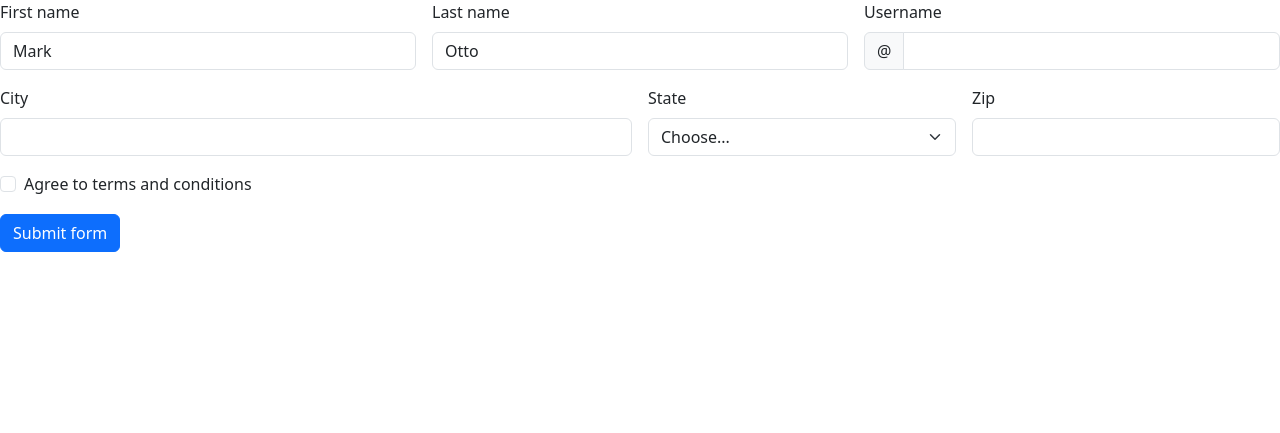
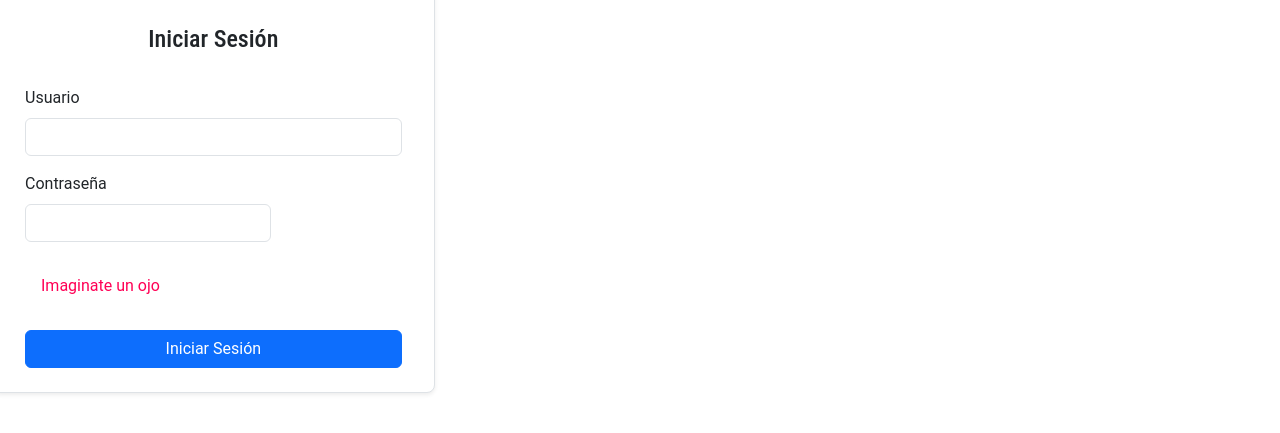
Before and after one commit to The0n1onGuy/Proyecto_Privada, a PHP site: page / in a window 1280 px wide. Shown: the top 433 px of the page. Run offline with PHP 8.4, Linux system fonts and the light colour scheme.

Commit message:
corrigiendo el index.php

```diff
--- a/index.php
+++ b/index.php
@@ -5,93 +5,48 @@
     <meta name="viewport" content="width=device-width, initial-scale=1.0">
         <link href="https://cdn.jsdelivr.net/npm/bootstrap@5.3.8/dist/css/bootstrap.min.css" rel="stylesheet" integrity="sha384-sRIl4kxILFvY47J16cr9ZwB07vP4J8+LH7qKQnuqkuIAvNWLzeN8tE5YBujZqJLB" crossorigin="anonymous">
     <title>PH Login</title>
+    <link rel="stylesheet" href="assets/styles/app.css" />
+    <script src = "/assets/scripts/app.js"></script>
+</head>
+<body class="centerC">
+    <div class="col-md-4">
+        <form class="row g-3 needs-validation p-4 border rounded-3 bg-white shadow-sm" novalidate>
+            <h2 class="text-center mb-3">Iniciar Sesión</h2>
 
-</head>
-<body>
-    <script src="https://cdn.jsdelivr.net/npm/bootstrap@5.3.8/dist/js/bootstrap.bundle.min.js" integrity="sha384-FKyoEForCGlyvwx9Hj09JcYn3nv7wiPVlz7YYwJrWVcXK/BmnVDxM+D2scQbITxI" crossorigin="anonymous"></script>
-    <script src="https://cdn.jsdelivr.net/npm/@popperjs/core@2.11.8/dist/umd/popper.min.js" integrity="sha384-I7E8VVD/ismYTF4hNIPjVp/Zjvgyol6VFvRkX/vR+Vc4jQkC+hVqc2pM8ODewa9r" crossorigin="anonymous"></script>
-    <script src="https://cdn.jsdelivr.net/npm/bootstrap@5.3.8/dist/js/bootstrap.min.js" integrity="sha384-G/EV+4j2dNv+tEPo3++6LCgdCROaejBqfUeNjuKAiuXbjrxilcCdDz6ZAVfHWe1Y" crossorigin="anonymous"></script>
-    <script src = "assets/scripts/app.js"></script>
-    <!-- <form>
-        <div class="mb-3">
-            <label for="exampleInputEmail1" class="form-label">Email addresfesfsfss</label>
-            <input type="email" class="form-control" id="exampleInputEmail1" aria-describedby="emailHelp">
-            <div id="emailHelp" class="form-text">We'll never share your email with anyone else.</div>
-        </div>
-        <div class="mb-3">
-            <label for="exampleInputPassword1" class="form-label">Password</label>
-            <input type="password" class="form-control" id="exampleInputPassword1">
-        </div>
-        <div class="mb-3 form-check">
-            <input type="checkbox" class="form-check-input" id="exampleCheck1">
-            <label class="form-check-label" for="exampleCheck1">Check me out</label>
-        </div>
-        <button type="submit" class="btn btn-primary">Submit</button>
-    </form> -->
-
-    <form class="row g-3 needs-validation" novalidate>
-  <div class="col-md-4">
-    <label for="validationCustom01" class="form-label">First name</label>
-    <input type="text" class="form-control" id="validationCustom01" value="Mark" required>
-    <div class="valid-feedback">
-      Looks good!
+            <div class="col-12">
+                <label for="validationCustom01" class="form-label">Usuario</label>
+                <input type="text" class="form-control" id="validationCustom01" required>
+                <div class="invalid-feedback">
+                    Por favor, ingrese su usuario.
                 </div>
             </div>
-  <div class="col-md-4">
-    <label for="validationCustom02" class="form-label">Last name</label>
-    <input type="text" class="form-control" id="validationCustom02" value="Otto" required>
-    <div class="valid-feedback">
-      Looks good!
+
+            <div class="col-12">
+              <div class="row g-3 align-items-left">
+                <div class="col-auto">
+                <label for="validationCustom05" class="form-label">Contraseña</label>
+                <input type="password" class="form-control" id="validationCustom05" required>
+                <div class="invalid-feedback">
+                    Por favor, ingrese su contraseña.
                 </div>
                 </div>
-  <div class="col-md-4">
-    <label for="validationCustomUsername" class="form-label">Username</label>
-    <div class="input-group has-validation">
-      <span class="input-group-text" id="inputGroupPrepend">@</span>
-      <input type="text" class="form-control" id="validationCustomUsername" aria-describedby="inputGroupPrepend" required>
-      <div class="invalid-feedback">
-        Please choose a username.
+                <!-- Espacio reservado paraun boton de vista alterna de contraseña -->
+                <div class="col-auto">
+                  <button class="botonI" type="submit">Imaginate un ojo</button>
+                </div>
+                <!-------------->
               </div>
             </div>
-  </div>
-  <div class="col-md-6">
-    <label for="validationCustom03" class="form-label">City</label>
-    <input type="text" class="form-control" id="validationCustom03" required>
-    <div class="invalid-feedback">
-      Please provide a valid city.
-    </div>
-  </div>
-  <div class="col-md-3">
-    <label for="validationCustom04" class="form-label">State</label>
-    <select class="form-select" id="validationCustom04" required>
-      <option selected disabled value="">Choose...</option>
-      <option>...</option>
-    </select>
-    <div class="invalid-feedback">
-      Please select a valid state.
-    </div>
-  </div>
-  <div class="col-md-3">
-    <label for="validationCustom05" class="form-label">Zip</label>
-    <input type="text" class="form-control" id="validationCustom05" required>
-    <div class="invalid-feedback">
-      Please provide a valid zip.
-    </div>
-  </div>
+
+
+
+
             <div class="col-12">
-    <div class="form-check">
-      <input class="form-check-input" type="checkbox" value="" id="invalidCheck" required>
-      <label class="form-check-label" for="invalidCheck">
-        Agree to terms and conditions
-      </label>
-      <div class="invalid-feedback">
-        You must agree before submitting.
-      </div>
-    </div>
-  </div>
-  <div class="col-12">
-    <button class="btn btn-primary" type="submit">Submit form</button>
+                <button class="btn btn-primary w-100" type="submit">Iniciar Sesión</button>
             </div>
         </form>
+    </div>
+
+    <script src="https://cdn.jsdelivr.net/npm/bootstrap@5.3.3/dist/js/bootstrap.bundle.min.js"></script>
 </body>
 </html>
```
Lines whose indentation alone changed are shown as unchanged.
